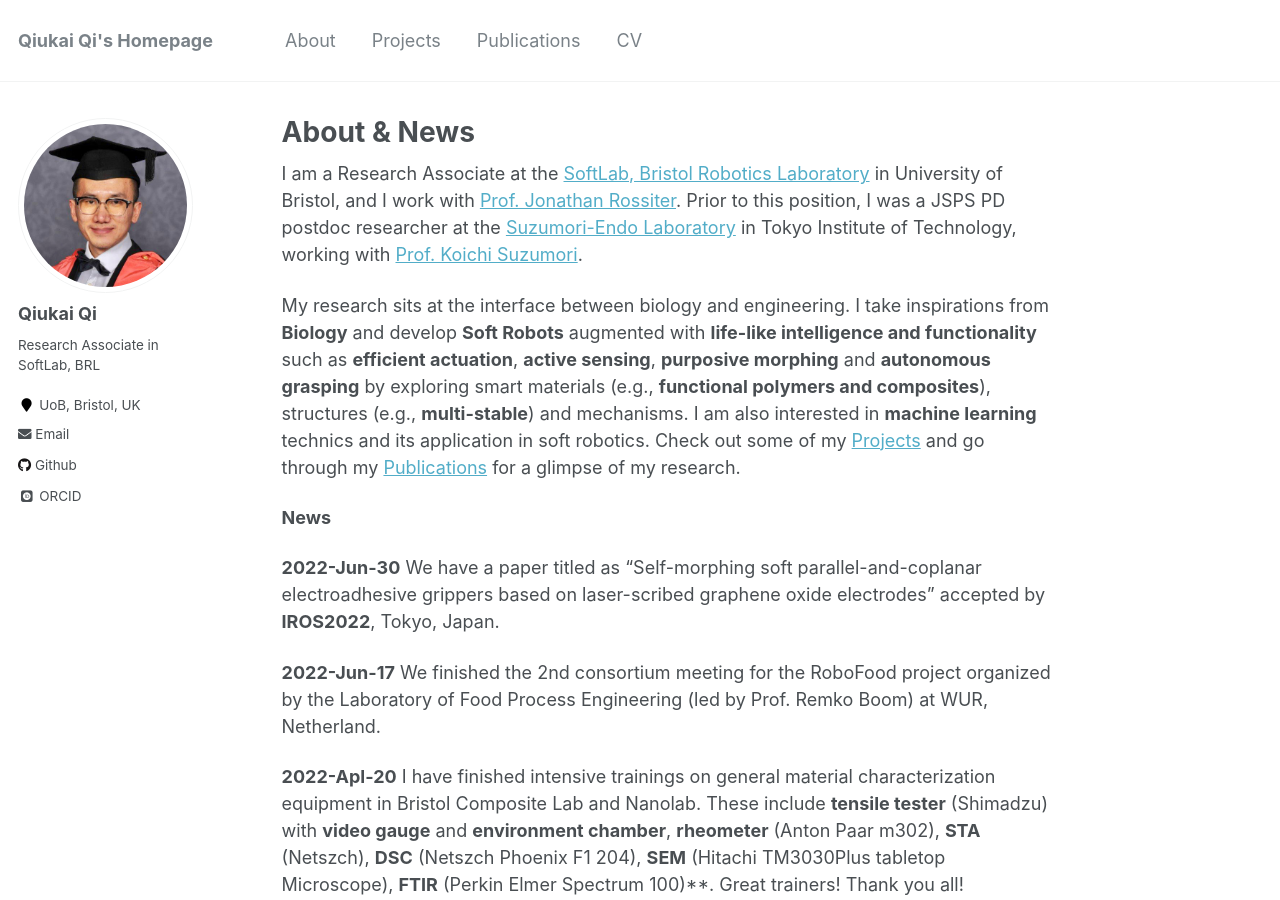
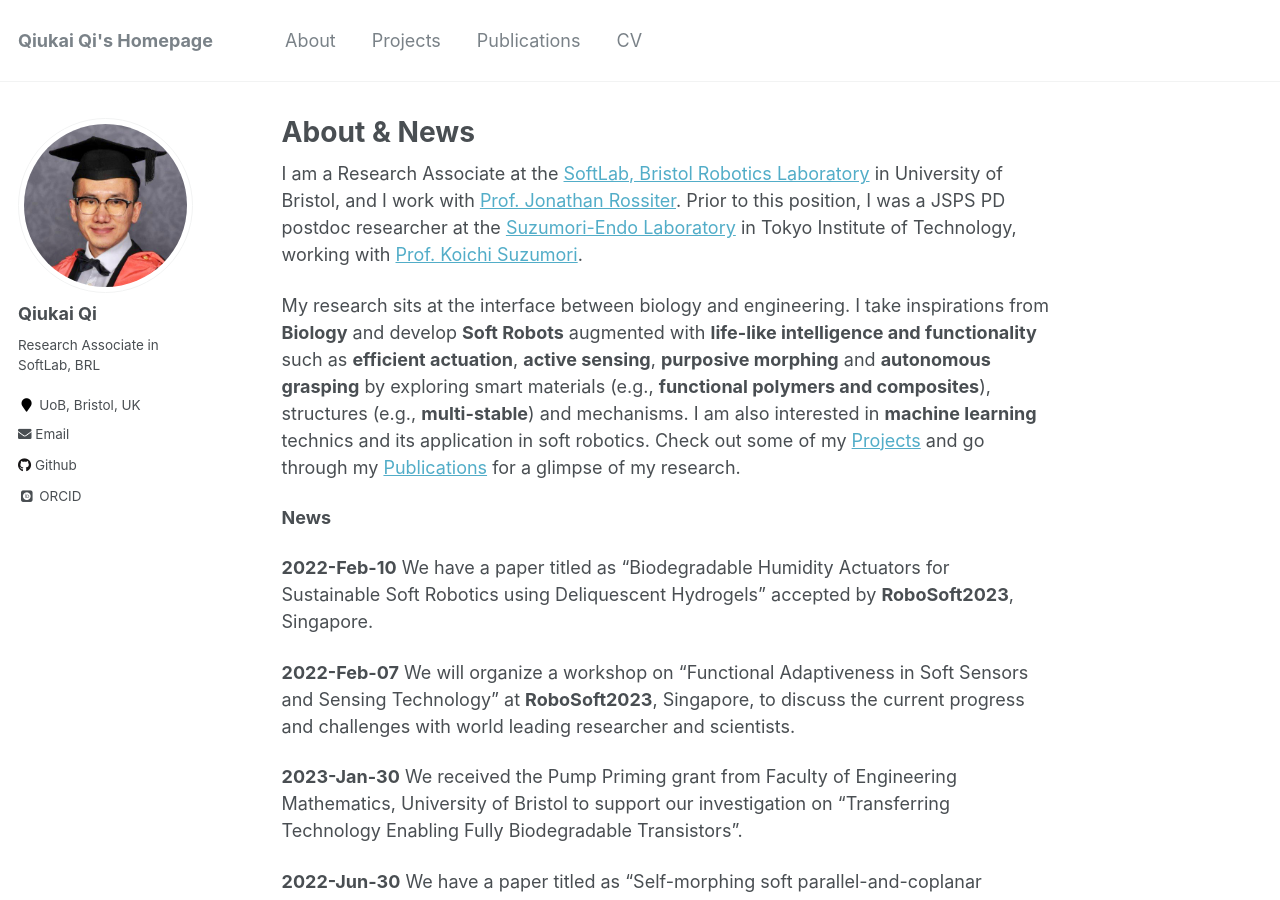
Before and after one commit to QiukaiQi/qiukaiqi.github.io, a Jekyll site: the page built from _pages/about.md, in a window 1280 px wide and 900 px high. Built offline with Jekyll 4.4.1, drawn with Linux system fonts in a browser that asks for light colours; some web fonts are replaced.

Commit message:
Update about.md

```diff
--- a/_pages/about.md
+++ b/_pages/about.md
@@ -13,6 +13,12 @@ I am a Research Associate at the [SoftLab, Bristol Robotics Laboratory](https://
 My research sits at the interface between biology and engineering. I take inspirations from **Biology** and develop **Soft Robots** augmented with **life-like intelligence and functionality** such as **efficient actuation**, **active sensing**, **purposive morphing** and **autonomous grasping** by exploring smart materials (e.g., **functional polymers and composites**), structures (e.g., **multi-stable**) and mechanisms. I am also interested in **machine learning** technics and its application in soft robotics. Check out some of my [Projects](https://qiukaiqi.github.io/portfolio/) and go through my [Publications](https://qiukaiqi.github.io/publications/) for a glimpse of my research.
 
 **News**
+
+**2022-Feb-10** We have a paper titled as "Biodegradable Humidity Actuators for Sustainable Soft Robotics using Deliquescent Hydrogels" accepted by **RoboSoft2023**, Singapore.
+
+**2022-Feb-07** We will organize a workshop on "Functional Adaptiveness in Soft Sensors and Sensing Technology" at **RoboSoft2023**, Singapore, to discuss the current progress and challenges with world leading researcher and scientists.
+
+**2023-Jan-30** We received the Pump Priming grant from Faculty of Engineering Mathematics, University of Bristol to support our investigation on "Transferring Technology Enabling Fully Biodegradable Transistors".
 
 **2022-Jun-30** We have a paper titled as "Self-morphing soft parallel-and-coplanar electroadhesive grippers based on laser-scribed graphene oxide electrodes" accepted by **IROS2022**, Tokyo, Japan.
 
```
